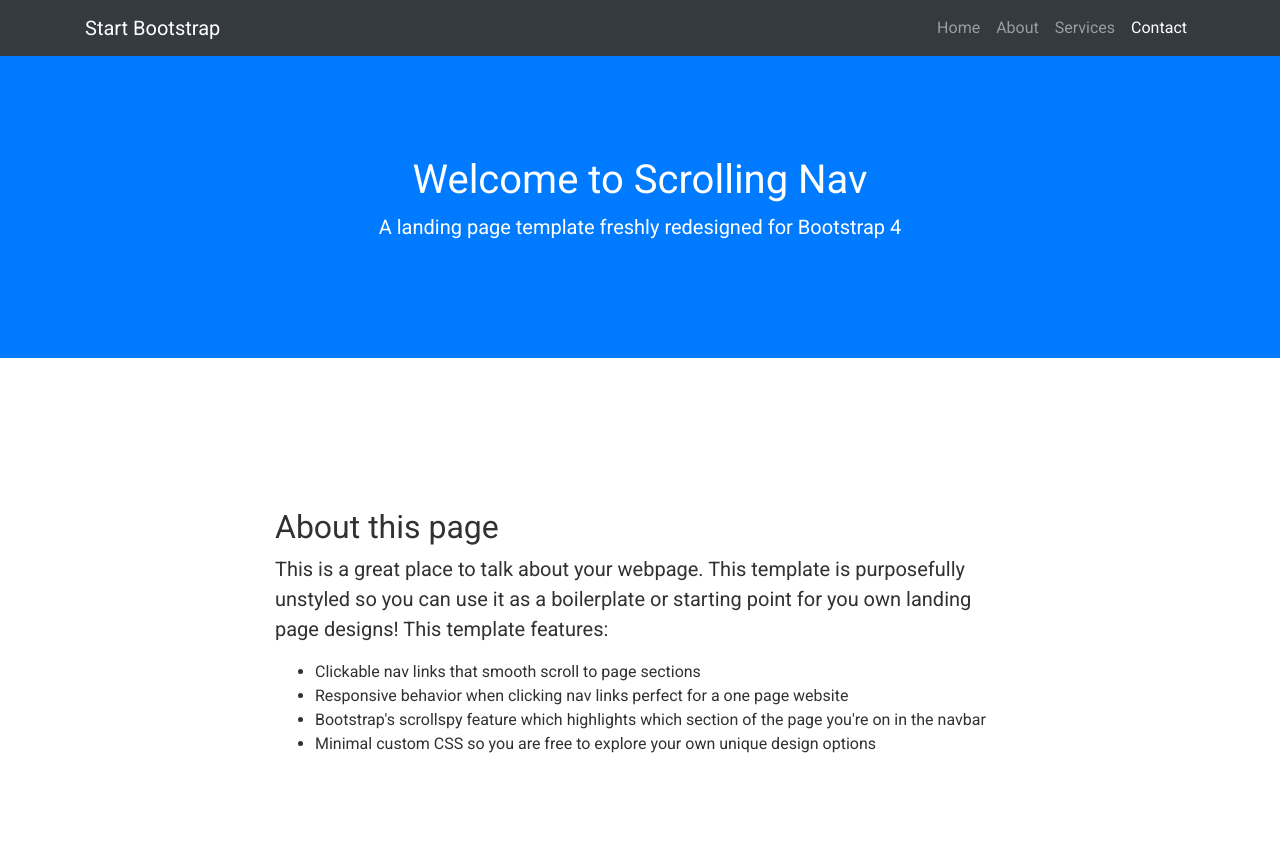
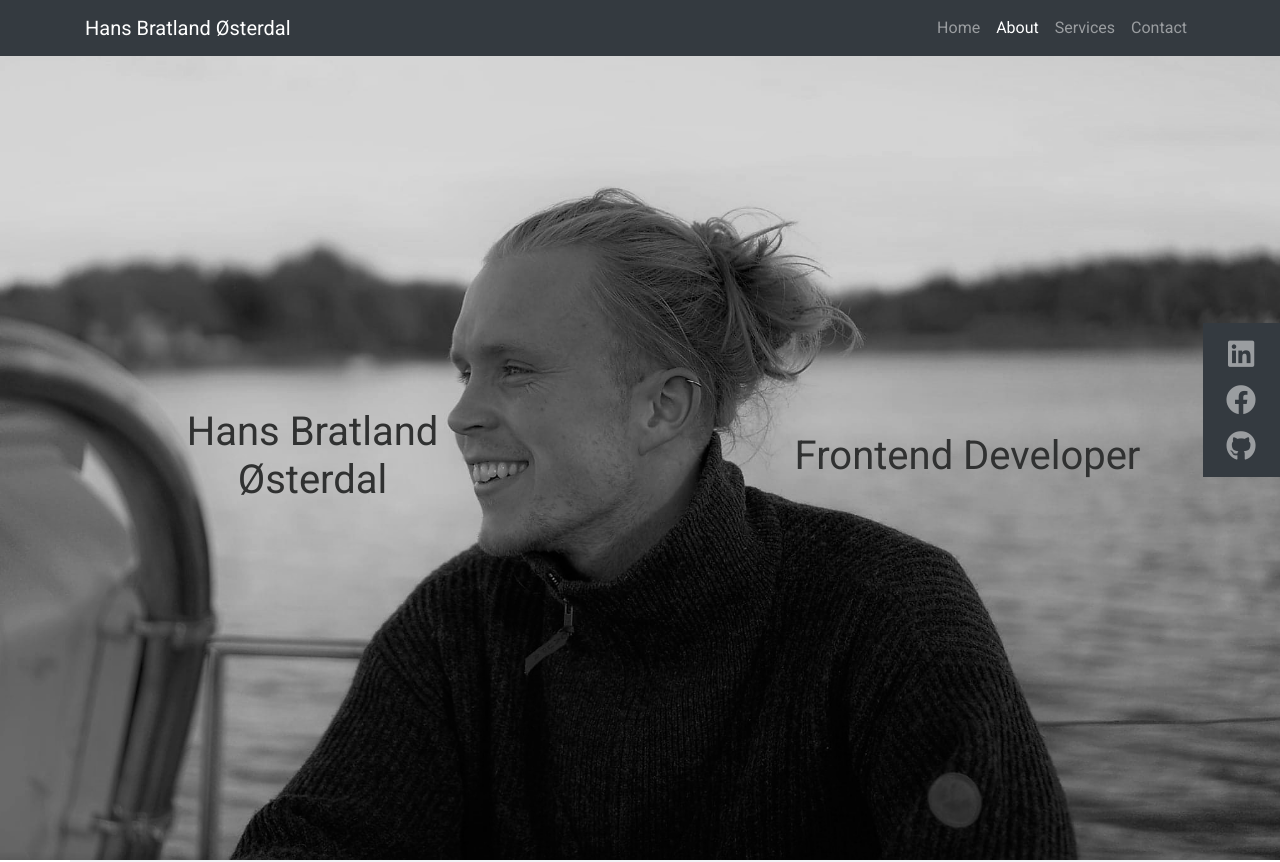
Before and after one commit to osterdalh/online-resume, a React (Create React App) app: page / in a window 1280 px wide. Shown: the top 862 px of the page. Built offline with nearby package versions, Linux system fonts and the light colour scheme.

Commit message:
social media done

```diff
--- a/public/index.html
+++ b/public/index.html
@@ -10,7 +10,7 @@
   <meta name="author" content="">
 
   <title>Scrolling Nav - Start Bootstrap Template</title>
-
+  <link rel="stylesheet" href="https://cdnjs.cloudflare.com/ajax/libs/font-awesome/5.15.1/css/all.min.css" integrity="sha512-+4zCK9k+qNFUR5X+cKL9EIR+ZOhtIloNl9GIKS57V1MyNsYpYcUrUeQc9vNfzsWfV28IaLL3i96P9sdNyeRssA==" crossorigin="anonymous" />
   <!-- Bootstrap core CSS -->
   <link href="vendor/bootstrap/css/bootstrap.min.css" rel="stylesheet">
 
@@ -23,83 +23,11 @@
 
 <body id="page-top">
 
-  <!-- Navigation -->
-  <nav class="navbar navbar-expand-lg navbar-dark bg-dark fixed-top" id="mainNav">
-    <div class="container">
-      <a class="navbar-brand js-scroll-trigger" href="#page-top">Start Bootstrap</a>
-      <button class="navbar-toggler" type="button" data-toggle="collapse" data-target="#navbarResponsive" aria-controls="navbarResponsive" aria-expanded="false" aria-label="Toggle navigation">
-        <span class="navbar-toggler-icon"></span>
-      </button>
-      <div class="collapse navbar-collapse" id="navbarResponsive">
-        <ul class="navbar-nav ml-auto">
-          <li class="nav-item">
-            <a class="nav-link js-scroll-trigger" href="#about">About</a>
-          </li>
-          <li class="nav-item">
-            <a class="nav-link js-scroll-trigger" href="#services">Services</a>
-          </li>
-          <li class="nav-item">
-            <a class="nav-link js-scroll-trigger" href="#contact">Contact</a>
-          </li>
-        </ul>
-      </div>
-    </div>
-  </nav>
 
-  <header class="bg-primary text-white">
-    <div class="container text-center">
-      <h1>Welcome to Scrolling Nav</h1>
-      <p class="lead">A landing page template freshly redesigned for Bootstrap 4</p>
-    </div>
-  </header>
 
-  <section id="about">
-    <div class="container">
-      <div class="row">
-        <div class="col-lg-8 mx-auto">
-          <h2>About this page</h2>
-          <p class="lead">This is a great place to talk about your webpage. This template is purposefully unstyled so you can use it as a boilerplate or starting point for you own landing page designs! This template features:</p>
-          <ul>
-            <li>Clickable nav links that smooth scroll to page sections</li>
-            <li>Responsive behavior when clicking nav links perfect for a one page website</li>
-            <li>Bootstrap's scrollspy feature which highlights which section of the page you're on in the navbar</li>
-            <li>Minimal custom CSS so you are free to explore your own unique design options</li>
-          </ul>
-        </div>
-      </div>
-    </div>
-  </section>
   <div id="root"></div>
 
-  <section id="services" class="bg-light">
-    <div class="container">
-      <div class="row">
-        <div class="col-lg-8 mx-auto">
-          <h2>Services we offer</h2>
-          <p class="lead">Lorem ipsum dolor sit amet, consectetur adipisicing elit. Aut optio velit inventore, expedita quo laboriosam possimus ea consequatur vitae, doloribus consequuntur ex. Nemo assumenda laborum vel, labore ut velit dignissimos.</p>
-        </div>
-      </div>
-    </div>
-  </section>
 
-  <section id="contact">
-    <div class="container">
-      <div class="row">
-        <div class="col-lg-8 mx-auto">
-          <h2>Contact us</h2>
-          <p class="lead">Lorem ipsum dolor sit amet, consectetur adipisicing elit. Vero odio fugiat voluptatem dolor, provident officiis, id iusto! Obcaecati incidunt, qui nihil beatae magnam et repudiandae ipsa exercitationem, in, quo totam.</p>
-        </div>
-      </div>
-    </div>
-  </section>
-
-  <!-- Footer -->
-  <footer class="py-5 bg-dark">
-    <div class="container">
-      <p class="m-0 text-center text-white">Copyright &copy; Your Website 2020</p>
-    </div>
-    <!-- /.container -->
-  </footer>
 
   <!-- Bootstrap core JavaScript -->
   <script src="vendor/jquery/jquery.min.js"></script>
--- a/src/components/App.css
+++ b/src/components/App.css
@@ -6,3 +6,7 @@ body {
   font-family: 'Roboto', sans-serif;
   color: #303131 !important;
 }
+
+.App{
+  position: relative;
+}
--- a/src/components/App.js
+++ b/src/components/App.js
@@ -6,12 +6,15 @@ import Navbar from './Navbar/Navbar'
 import AboutMe from './AboutMe/AboutMe'
 import EducationAndExperience from './EducationAndExperience/EducationAndExperience'
 import Home from './Home/Home'
+import SocialMedia from './SocialMedia/SocialMedia'
 
 function App() {
   return (
     <div className="App">
       <Navbar className="Navbar"></Navbar>
       <Home></Home>
+      <SocialMedia></SocialMedia>
+
       <AboutMe></AboutMe>
       <EducationAndExperience></EducationAndExperience>
     </div>
--- a/src/components/Navbar/Navbar.js
+++ b/src/components/Navbar/Navbar.js
@@ -8,7 +8,7 @@ class Navbar extends React.Component {
         return (
             <nav className="navbar navbar-expand-lg navbar-dark bg-dark fixed-top" id="mainNav">
                 <div className="container">
-                    <a className="navbar-brand js-scroll-trigger" href="#page-top">Start Bootstrap</a>
+                    <a className="navbar-brand js-scroll-trigger" href="#page-top">Hans Bratland Østerdal</a>
                     <button className="navbar-toggler" type="button" data-toggle="collapse" data-target="#navbarResponsive" aria-controls="navbarResponsive" aria-expanded="false" aria-label="Toggle navigation">
                         <span className="navbar-toggler-icon"></span>
                     </button>
--- /dev/null
+++ b/src/components/SocialMedia/SocialMedia.js
@@ -0,0 +1,22 @@
+import React from 'react'
+import './SocialMedia.scss'
+
+const SocialMedia = () => {
+
+    return (
+        <div className="SocialMedia">
+            {/* <span>Follow me</span> */}
+            <div className="socialIconContainer">
+                <a href="http://www.linkedin.com/in/hans-bratland-østerdal" target="_blank"><i class="socIcon fab fa-linkedin"></i></a>
+                <a href="https://www.facebook.com/profile.php?id=668486071" target="_blank"><i class="socIcon fab fa-facebook"></i></a>
+                <a href="https://www.github.com/osterdalh" target="_blank"><i class="socIcon fab fa-github"></i></a>
+
+
+
+            </div>
+
+        </div>
+    )
+}
+
+export default SocialMedia
--- /dev/null
+++ b/src/components/SocialMedia/SocialMedia.scss
@@ -0,0 +1,24 @@
+.SocialMedia {
+    background-color: #343a40;
+    display: inline-block;
+    color: white;
+    text-orientation: upright;
+    writing-mode: vertical-rl;
+    position: fixed;
+    top: 50%;
+    right: 0%;
+    transform: translate(0%, -50%);
+    padding: 8px 16px;
+}
+
+.socialIconContainer {
+    font-size: 30px;
+    .socIcon {
+        margin: 8px 0;
+        color: rgba(255, 255, 255, 0.5);
+        &:hover{
+            color: #fff;
+            cursor: pointer;
+        }
+    }
+}
```
